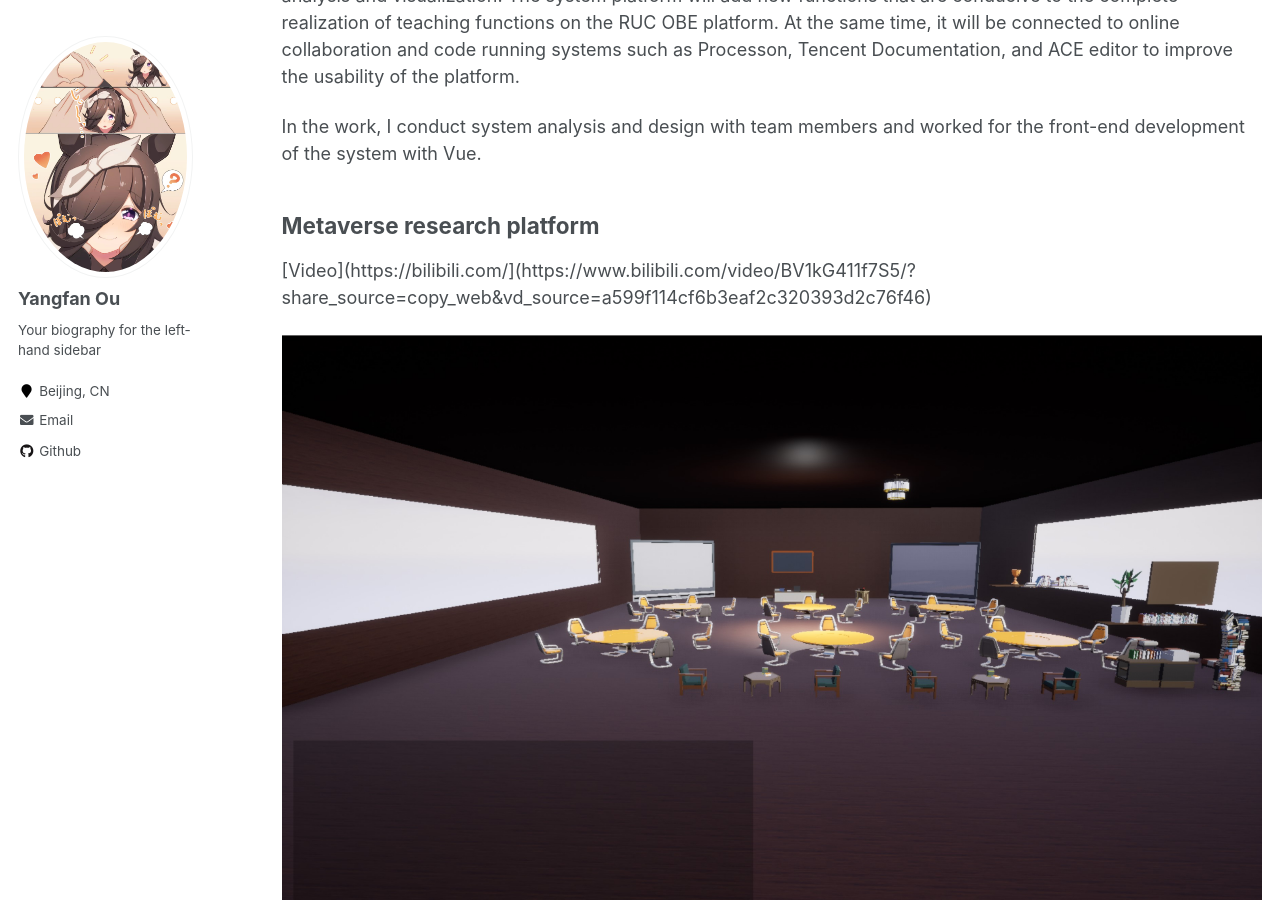
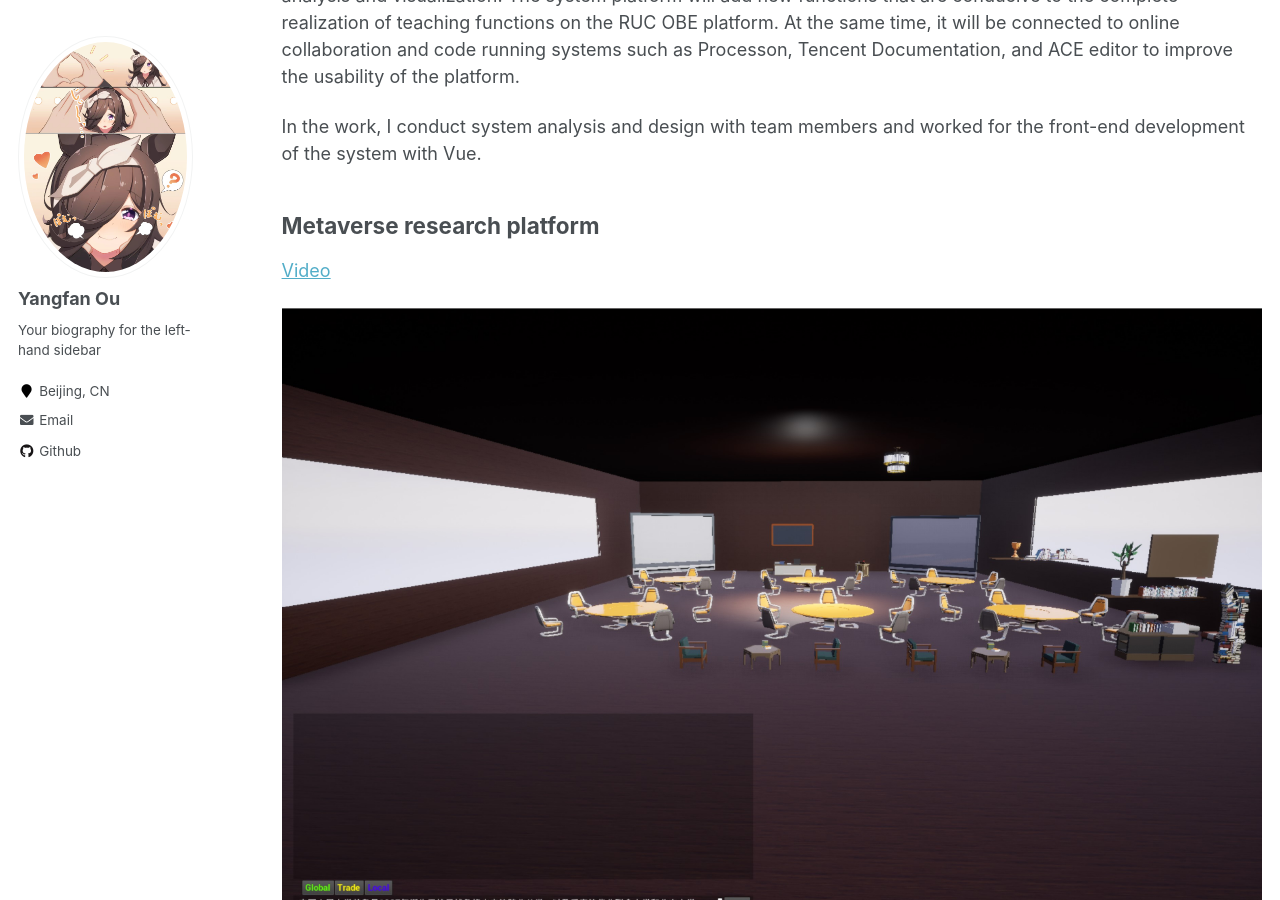
Before and after one commit to gioun/gioun.github.io, a Jekyll site: the page built from _pages/project.md, in a window 1280 px wide and 900 px high, scrolled down 1240 px. Built offline with Jekyll 4.4.1, drawn with Linux system fonts in a browser that asks for light colours; part of the change alters nothing that is shown.

Commit message:
Update project.md

```diff
--- a/_pages/project.md
+++ b/_pages/project.md
@@ -23,7 +23,7 @@ In the work, I conduct system analysis and design with team members and worked f
 
 ## **Metaverse research platform**
 
-[Video](https://bilibili.com/](https://www.bilibili.com/video/BV1kG411f7S5/?share_source=copy_web&vd_source=a599f114cf6b3eaf2c320393d2c76f46)
+[Video](https://www.bilibili.com/video/BV1kG411f7S5/?share_source=copy_web&vd_source=a599f114cf6b3eaf2c320393d2c76f46)
 
 
  ![Meta1.jpg](../images/Meta1.jpg) | ![Meta2.jpg](../images/Meta2.jpg)
```
